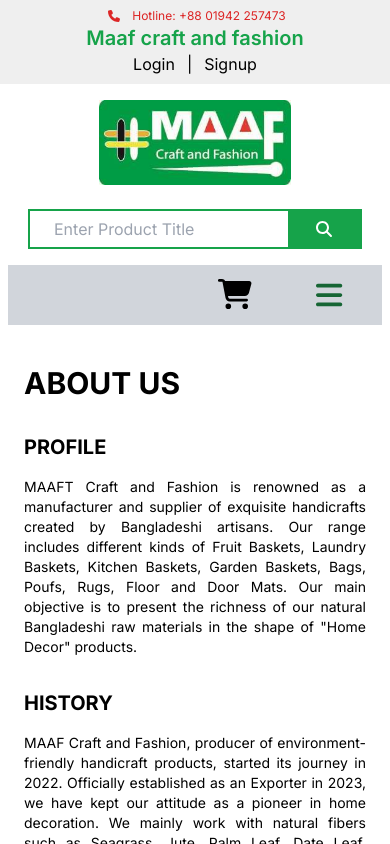
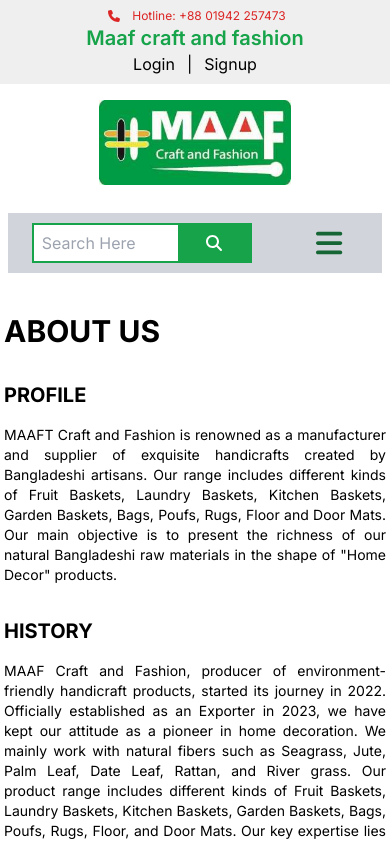
Before and after one commit to Tanvir-A-Khan/MaafCraft, a Next.js app: page /about in a window 390 px wide. Shown: the top 844 px of the page. Built offline with nearby package versions, Linux system fonts and the light colour scheme; what tw-elements would draw is missing.

Commit message:
More responsive for phone

```diff
--- a/app/about/page.js
+++ b/app/about/page.js
@@ -1,46 +1,71 @@
-import React from 'react'
+import React from "react";
 
 const page = () => {
     return (
-    <div className='md:mx-28 mx-2'>
-
-<div className="container mx-auto px-4 py-8 *:text-justify">
-      <h1 className="text-3xl uppercase font-bold text-center mb-8">About Us</h1>
+        <div className="md:mx-28 mx-1">
+            <div className="container mx-auto py-8 *:text-justify">
+                <h1 className="text-3xl uppercase font-bold text-center mb-8">
+                    About Us
+                </h1>
                 <div className="mb-8 ">
-        <h2 className="text-xl uppercase font-bold mb-4">Profile</h2>
-        <p className='text-sm'>
-          MAAFT Craft and Fashion is renowned as a manufacturer and supplier of exquisite handicrafts created by Bangladeshi artisans.
-          Our range includes different kinds of Fruit Baskets, Laundry Baskets, Kitchen Baskets, Garden Baskets, Bags, Poufs, Rugs, Floor and Door Mats.
-          Our main objective is to present the richness of our natural Bangladeshi raw materials in the shape of "Home Decor" products.
+                    <h2 className="text-xl uppercase font-bold mb-4">
+                        Profile
+                    </h2>
+                    <p className="text-sm">
+                        MAAFT Craft and Fashion is renowned as a manufacturer
+                        and supplier of exquisite handicrafts created by
+                        Bangladeshi artisans. Our range includes different kinds
+                        of Fruit Baskets, Laundry Baskets, Kitchen Baskets,
+                        Garden Baskets, Bags, Poufs, Rugs, Floor and Door Mats.
+                        Our main objective is to present the richness of our
+                        natural Bangladeshi raw materials in the shape of "Home
+                        Decor" products.
                     </p>
                 </div>
                 <div className="mb-8">
-        <h2 className="text-xl uppercase font-bold mb-4">History</h2>
-        <p className='text-sm'>
-          MAAF Craft and Fashion, producer of environment-friendly handicraft products, started its journey in 2022.
-          Officially established as an Exporter in 2023, we have kept our attitude as a pioneer in home decoration.
-          We mainly work with natural fibers such as Seagrass, Jute, Palm Leaf, Date Leaf, Rattan, and River grass.
-          Our product range includes different kinds of Fruit Baskets, Laundry Baskets, Kitchen Baskets, Garden Baskets, Bags, Poufs, Rugs, Floor, and Door Mats.
-          Our key expertise lies in crafting products that match the artistic requirements of our clients. The products can be customized or newly developed as per the design and specification provided by our clients.
-          Our products meet both sustainable standards and the requirements of your market.
+                    <h2 className="text-xl uppercase font-bold mb-4">
+                        History
+                    </h2>
+                    <p className="text-sm">
+                        MAAF Craft and Fashion, producer of environment-friendly
+                        handicraft products, started its journey in 2022.
+                        Officially established as an Exporter in 2023, we have
+                        kept our attitude as a pioneer in home decoration. We
+                        mainly work with natural fibers such as Seagrass, Jute,
+                        Palm Leaf, Date Leaf, Rattan, and River grass. Our
+                        product range includes different kinds of Fruit Baskets,
+                        Laundry Baskets, Kitchen Baskets, Garden Baskets, Bags,
+                        Poufs, Rugs, Floor, and Door Mats. Our key expertise
+                        lies in crafting products that match the artistic
+                        requirements of our clients. The products can be
+                        customized or newly developed as per the design and
+                        specification provided by our clients. Our products meet
+                        both sustainable standards and the requirements of your
+                        market.
                     </p>
                 </div>
                 <div className="mb-8">
-        <h2 className="text-xl uppercase font-bold mb-4">Mission</h2>
-        <p className='text-sm'>
-          Our main objective is to present the richness of our natural Bangladeshi raw materials in the shape of "Home Décor" products.
+                    <h2 className="text-xl uppercase font-bold mb-4">
+                        Mission
+                    </h2>
+                    <p className="text-sm">
+                        Our main objective is to present the richness of our
+                        natural Bangladeshi raw materials in the shape of "Home
+                        Décor" products.
                     </p>
                 </div>
                 <div className="mb-8">
                     <h2 className="text-xl uppercase font-bold mb-4">Vision</h2>
-        <p className='text-sm'>
-          We manufacture eco-friendly Home Décor products that meet all relevant standards for your market, and we do so ensuring the high quality that our clients know us for.
+                    <p className="text-sm">
+                        We manufacture eco-friendly Home Décor products that
+                        meet all relevant standards for your market, and we do
+                        so ensuring the high quality that our clients know us
+                        for.
                     </p>
                 </div>
             </div>
+        </div>
+    );
+};
 
-    </div>
-  )
-}
-
-export default page
+export default page;
--- a/app/components/Navbar.js
+++ b/app/components/Navbar.js
@@ -58,7 +58,7 @@
                         />
                     </div>
 
-                    <div className="flex justify-between   h-10 border-2 border-green-600 ">
+                    <div className="hidden md:flex justify-between h-10 border-2 border-green-600 ">
                         <input
                             type="text"
                             placeholder="Enter Product Title"
@@ -105,17 +105,22 @@
             <div className="sticky top-0 z-10">
                 <div className="flex justify-end items-center gap-10 bg-gray-300 m-2">
                     <div className=" gap-6 h-12  lg:hidden flex flex-row items-center">
-                        <div>
-                            <Link href={"/"}>
-                                <h1 className="font-semibold hover:cursor-pointer h-[100%] items-center hidden lgs:block">
-                                    CART
-                                </h1>
+                        <div className="flex justify-between h-10 border-2 border-green-600 ">
+                            <input
+                                type="text"
+                                placeholder="Search Here"
+                                className="w-36 ps-2 active:border-none  md:hidden"
+                            />
+
+                            <div className="flex items-center">
                                 <FontAwesomeIcon
-                                    icon={faShoppingCart}
-                                    className="text-back  hover:cursor-pointer text-3xl "
+                                    icon={faSearch}
+                                    className="md:hidden block w-12 p-3 border-green-600  text-white bg-green-600 hover:cursor-pointer hover:bg-green-800 tansition-all"
                                 />
-                            </Link>
                             </div>
+                        </div>
+
+
                     </div>
                     <Popover
                         animate={{
@@ -139,15 +144,27 @@
                                     <li>
                                         <FontAwesomeIcon
                                             icon={faHome}
-                                            className="text-black text-3xl w-6"
+                                            className="text-black text-3xl "
                                         />
                                     </li>
+                                </Link>
+                                <Link href={"/"}
+                                className={`hover:bg-[#555555] duration-300 hover:cursor-pointer h-[100%]
+                                flex items-center ${usePathname() === "/allproducts"
+                                                ? "bg-[#555555] text-white "
+                                                : null
+                                            }`}>
+                                    Cart
+
+                                    <FontAwesomeIcon
+                                        icon={faShoppingCart}
+                                        className="text-back  hover:cursor-pointer text-xs "
+                                    />
                                 </Link>
                                 <Link
                                     href="/allproducts"
                                     className={`hover:bg-[#555555] duration-300 hover:cursor-pointer h-[100%]
-                            flex items-center ${
-                                usePathname() === "/allproducts"
+                            flex items-center ${usePathname() === "/allproducts"
                                             ? "bg-[#555555] text-white "
                                             : null
                                         }`}
@@ -157,8 +174,7 @@
                                 <Link
                                     href="/about"
                                     className={`hover:bg-[#555555] duration-300 hover:cursor-pointer h-[100%]
-                            flex items-center ${
-                                usePathname() === "/about"
+                            flex items-center ${usePathname() === "/about"
                                             ? "bg-[#555555] text-white"
                                             : null
                                         }`}
@@ -168,8 +184,7 @@
                                 <Link
                                     href="/certification"
                                     className={`hover:bg-[#555555] duration-300 hover:cursor-pointer h-[100%]
-                            flex items-center ${
-                                usePathname() === "/certification"
+                            flex items-center ${usePathname() === "/certification"
                                             ? "bg-[#555555] text-white"
                                             : null
                                         }`}
@@ -179,8 +194,7 @@
                                 <Link
                                     href="/license"
                                     className={`hover:bg-[#555555] duration-300 hover:cursor-pointer h-[100%]
-                            flex items-center ${
-                                usePathname() === "/license"
+                            flex items-center ${usePathname() === "/license"
                                             ? "bg-[#555555] text-white"
                                             : null
                                         }`}
@@ -191,8 +205,7 @@
                                 <Link
                                     href={"/membership"}
                                     className={`hover:bg-[#555555] duration-300 hover:cursor-pointer h-[100%]
-                            flex items-center ${
-                                usePathname() === "/membership"
+                            flex items-center ${usePathname() === "/membership"
                                             ? "bg-[#555555] text-white"
                                             : null
                                         }`}
@@ -202,8 +215,7 @@
                                 <Link
                                     href={"/material-info"}
                                     className={`hover:bg-[#555555] duration-300 hover:cursor-pointer h-[100%]
-                            flex items-center ${
-                                usePathname() === "/material-info"
+                            flex items-center ${usePathname() === "/material-info"
                                             ? "bg-[#555555] text-white"
                                             : null
                                         }`}
@@ -213,8 +225,7 @@
                                 <Link
                                     href={"/gallery"}
                                     className={`hover:bg-[#555555] duration-300 hover:cursor-pointer h-[100%]
-                            flex items-center ${
-                                usePathname() === "/gallery"
+                            flex items-center ${usePathname() === "/gallery"
                                             ? "bg-[#555555] text-white"
                                             : null
                                         }`}
@@ -224,8 +235,7 @@
                                 <Link
                                     href={"/contact"}
                                     className={`hover:bg-[#555555] duration-300 hover:cursor-pointer h-[100%]
-                            flex items-center ${
-                                usePathname() === "/contact"
+                            flex items-center ${usePathname() === "/contact"
                                             ? "bg-[#555555] text-white"
                                             : null
                                         }`}
@@ -235,8 +245,7 @@
                                 <Link
                                     href={"/admin-panel"}
                                     className={`bg-red-500 hover:bg-red-700 duration-300 hover:cursor-pointer h-[100%]
-                            flex items-center ${
-                                usePathname() === "/admin-panel"
+                            flex items-center ${usePathname() === "/admin-panel"
                                             ? "bg-[#555555] text-white"
                                             : null
                                         }`}
@@ -266,8 +275,7 @@
                         <Link
                             href="/allproducts"
                             className={`hover:bg-[#555555] duration-300 hover:cursor-pointer h-[100%]
-                            flex items-center ${
-                                usePathname() === "/allproducts"
+                            flex items-center ${usePathname() === "/allproducts"
                                     ? "bg-[#555555] text-white"
                                     : null
                                 }`}
@@ -277,8 +285,7 @@
                         <Link
                             href="/about"
                             className={`hover:bg-[#555555] duration-300 hover:cursor-pointer h-[100%]
-                            flex items-center ${
-                                usePathname() === "/about"
+                            flex items-center ${usePathname() === "/about"
                                     ? "bg-[#555555] text-white"
                                     : null
                                 }`}
@@ -288,8 +295,7 @@
                         <Link
                             href="/certification"
                             className={`hover:bg-[#555555] duration-300 hover:cursor-pointer h-[100%]
-                            flex items-center ${
-                                usePathname() === "/certification"
+                            flex items-center ${usePathname() === "/certification"
                                     ? "bg-[#555555] text-white"
                                     : null
                                 }`}
@@ -299,8 +305,7 @@
                         <Link
                             href="/license"
                             className={`hover:bg-[#555555] duration-300 hover:cursor-pointer h-[100%]
-                            flex items-center ${
-                                usePathname() === "/license"
+                            flex items-center ${usePathname() === "/license"
                                     ? "bg-[#555555] text-white"
                                     : null
                                 }`}
@@ -311,8 +316,7 @@
                         <Link
                             href={"/membership"}
                             className={`hover:bg-[#555555] duration-300 hover:cursor-pointer h-[100%]
-                            flex items-center ${
-                                usePathname() === "/membership"
+                            flex items-center ${usePathname() === "/membership"
                                     ? "bg-[#555555] text-white"
                                     : null
                                 }`}
@@ -322,8 +326,7 @@
                         <Link
                             href={"/material-info"}
                             className={`hover:bg-[#555555] duration-300 hover:cursor-pointer h-[100%]
-                            flex items-center ${
-                                usePathname() === "/material-info"
+                            flex items-center ${usePathname() === "/material-info"
                                     ? "bg-[#555555] text-white"
                                     : null
                                 }`}
@@ -333,8 +336,7 @@
                         <Link
                             href={"/gallery"}
                             className={`hover:bg-[#555555] duration-300 hover:cursor-pointer h-[100%]
-                            flex items-center ${
-                                usePathname() === "/gallery"
+                            flex items-center ${usePathname() === "/gallery"
                                     ? "bg-[#555555] text-white"
                                     : null
                                 }`}
@@ -344,8 +346,7 @@
                         <Link
                             href={"/contact"}
                             className={`hover:bg-[#555555] duration-300 hover:cursor-pointer h-[100%]
-                            flex items-center ${
-                                usePathname() === "/contact"
+                            flex items-center ${usePathname() === "/contact"
                                     ? "bg-[#555555] text-white"
                                     : null
                                 }`}
@@ -355,8 +356,7 @@
                         <Link
                             href={"/admin-panel"}
                             className={`bg-red-500 hover:bg-red-700 duration-300 hover:cursor-pointer h-[100%]
-                            flex items-center ${
-                                usePathname() === "/admin-panel"
+                            flex items-center ${usePathname() === "/admin-panel"
                                     ? "bg-[#555555] text-white"
                                     : null
                                 }`}
--- a/app/components/Product.js
+++ b/app/components/Product.js
@@ -2,7 +2,7 @@
 
 const Product = () => {
   return (
-    <div className="card w-60 h-54 bg-base-100 shadow-xl ">
+    <div className="card lg:w-60 lg:h-54 w-28  bg-base-100 shadow-xl ">
             <figure>
                 <img
                     src="./prod1.jpg"
--- a/app/view-product/page.js
+++ b/app/view-product/page.js
@@ -45,7 +45,7 @@
         <div>
             <div>
                 <div className="md:mx-28 m-4 flex md:flex-row flex-col gap-8">
-                    <div className="w-[700px] h-auto flex gap-4 items-start">
+                    <div className="w-fit h-auto flex gap-4 items-start">
                         <div className="flex flex-col justify-start gap-3 ">
                             {/* Displaying the first image separately */}
                             {images.map((image, index) => (
--- a/package.json
+++ b/package.json
@@ -28,5 +28,9 @@
     "eslint-config-next": "14.1.0",
     "postcss": "^8",
     "tailwindcss": "^3.3.0"
-  }
+  },
+  "description": "This is a [Next.js](https://nextjs.org/) project bootstrapped with [`create-next-app`](https://github.com/vercel/next.js/tree/canary/packages/create-next-app).",
+  "main": "postcss.config.js",
+  "author": "",
+  "license": "ISC"
 }
```
Lines whose indentation alone changed are shown as unchanged.
